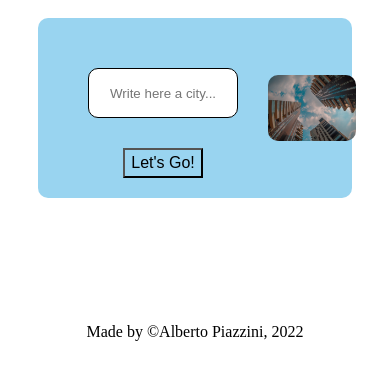
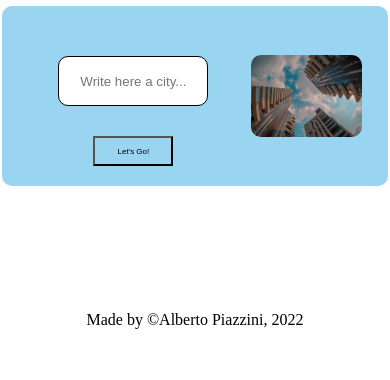
Before and after one commit to albertopiazzini/city-score-application, a plain HTML site: page index.html in a window 390 px wide. Shown: the part 198-578 px from the top of the page. Drawn offline with Linux system fonts and the light colour scheme.

Commit message:
Update styles.css

```diff
--- a/assets/css/styles.css
+++ b/assets/css/styles.css
@@ -94,11 +94,17 @@ footer {
 }
 
 @media screen and (max-width: 650px) {
+  .app {
+    margin: 5px;
+  }
+  .box {
+    width: 95%;
+  }
   #btn {
     height: 50px;
     width: 80px;
     height: 30px;
-    font-size: 1rem;
+    font-size: 0.5rem;
   }
   #textArea {
     margin: 30px;
```
